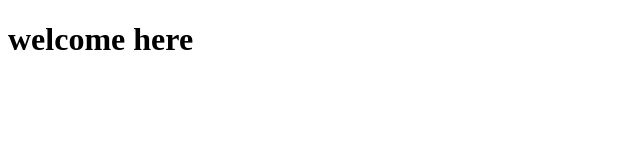
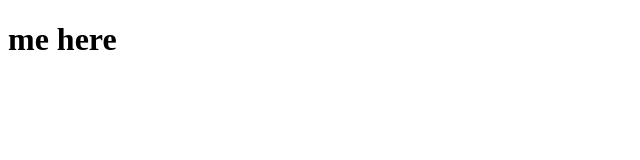
Before and after one commit to Mdfarukmia/panda, a plain HTML site: page index.html in a window 1280 px wide. Shown: the whole page, without its empty margins (0-640 px from the left). Drawn offline with Linux system fonts and the light colour scheme.

Commit message:
Update index.html

```diff
--- a/index.html
+++ b/index.html
@@ -7,6 +7,7 @@
     <title>Our bootstrap website</title>
 </head>
 <body>
-    <h1>welcome here</h1>
+
+    <h1>me here</h1>
 </body>
 </html>
```
